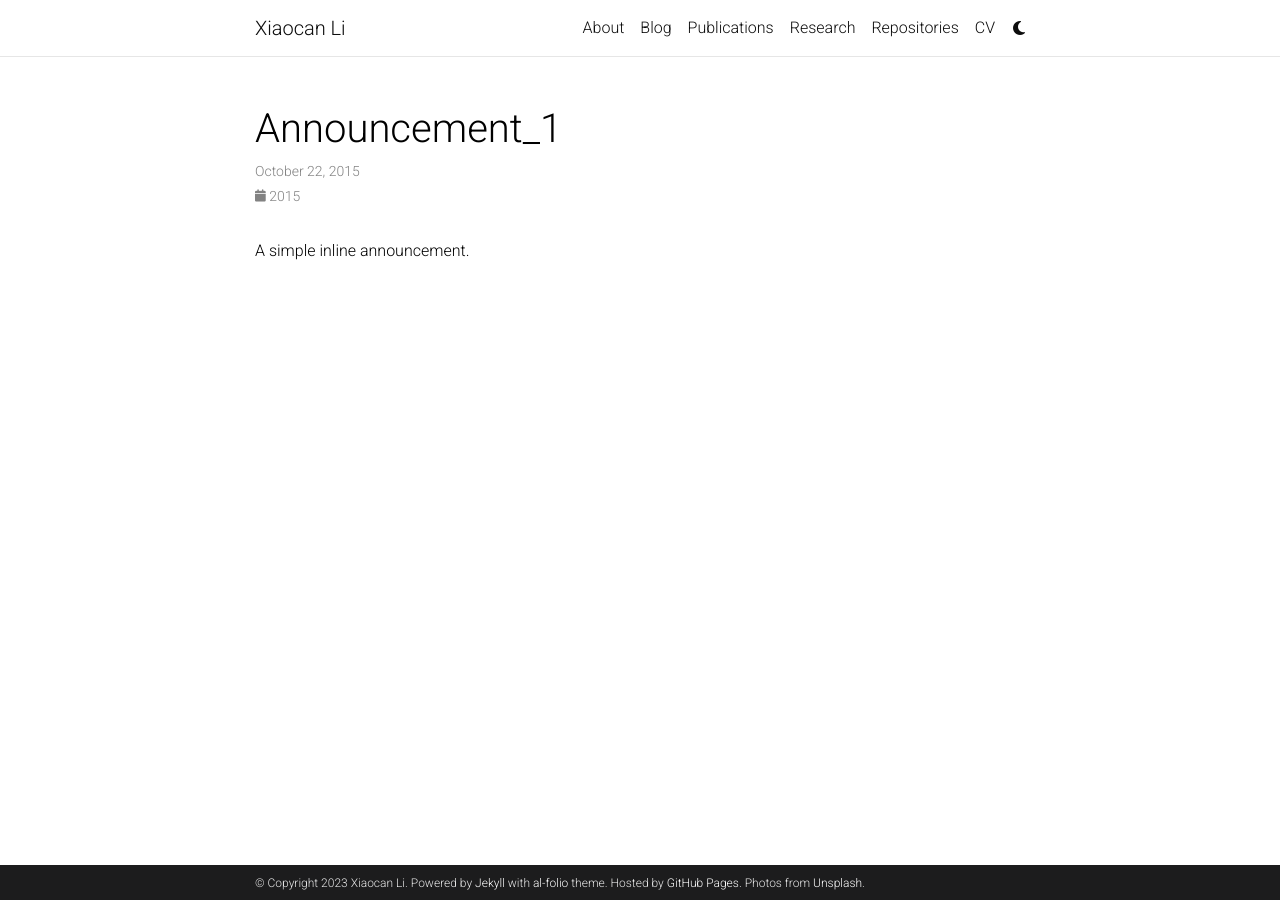
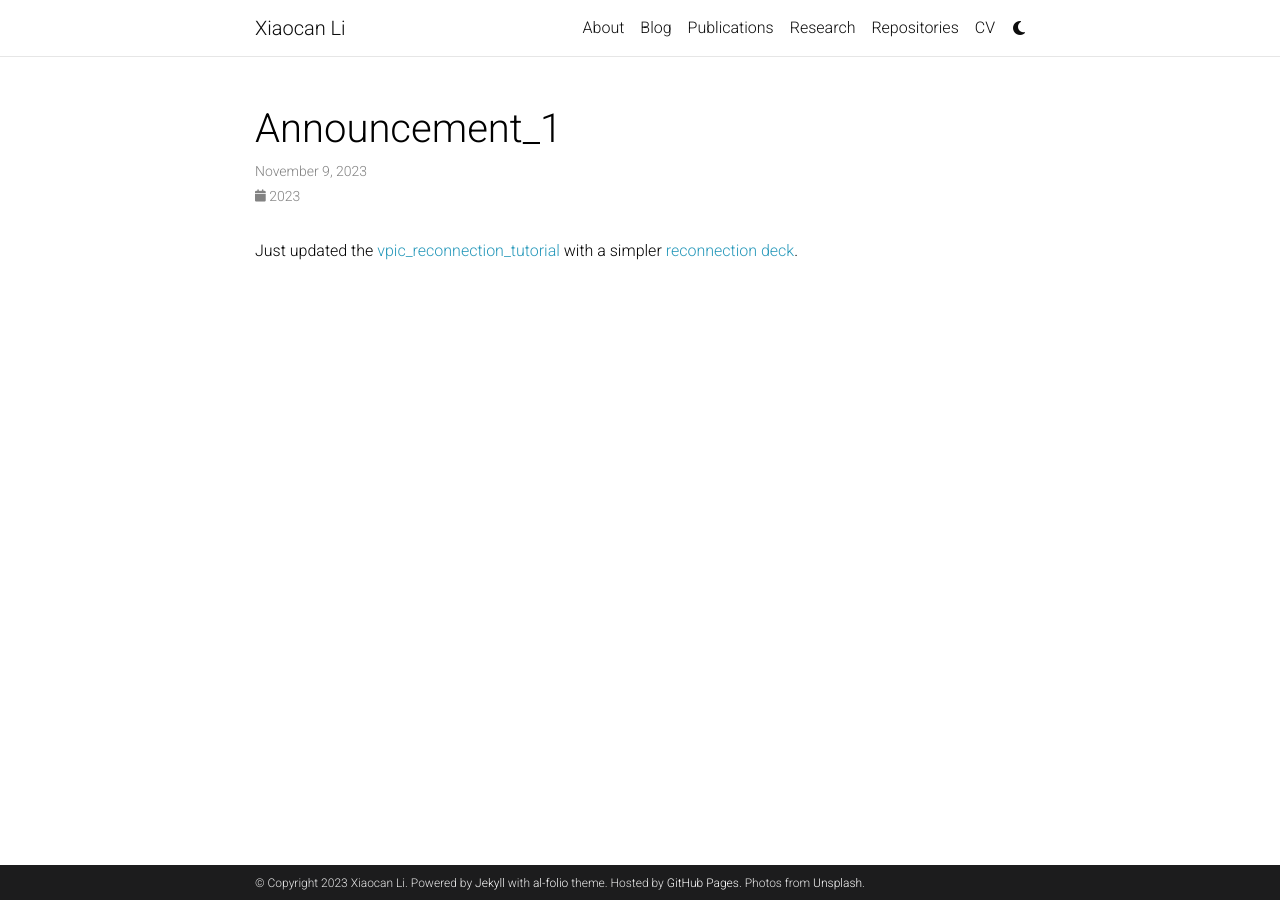
Before and after one commit to xiaocanli/xiaocanli.github.io, a Jekyll site: the page built from _news/announcement_1.md, in a window 1280 px wide. Built offline with Jekyll 4.4.1, drawn with Linux system fonts in a browser that asks for light colours; full-size pictures stand in for the smaller copies a plugin makes; comment, search, counter and statistics services are not loaded; a style sheet for code colours, icons or effects is not loaded.

Commit message:
include announcements

```diff
--- a/_config.yml
+++ b/_config.yml
@@ -175,7 +175,7 @@ collections:
     permalink: /projects/:path/
 
 announcements:
-  enabled: false
+  enabled: true
   scrollable: true # adds a vertical scroll bar if there are more than 3 news items
   limit: 5 # leave blank to include all the news in the `_news` folder
 
--- a/_news/announcement_1.md
+++ b/_news/announcement_1.md
@@ -1,8 +1,11 @@
 ---
 layout: post
-date: 2015-10-22 15:59:00-0400
+date: 2023-11-09 11:00:00-0400
 inline: true
 related_posts: false
 ---
 
-A simple inline announcement.
+Just updated the [vpic_reconnection_tutorial][vpic_reconnection] with a simpler [reconnection deck][2D-forcefree].
+
+[vpic_reconnection]: https://github.com/xiaocanli/vpic_reconnection_tutorial
+[2D-forcefree]: https://github.com/xiaocanli/vpic_reconnection_tutorial/tree/main/decks/2D-forcefree
```
Also changed, not shown: _news/announcement_2.md (deleted, +0 -32 lines), _news/announcement_3.md (deleted, +0 -8 lines), _pages/about.md (+1 -1 lines).
